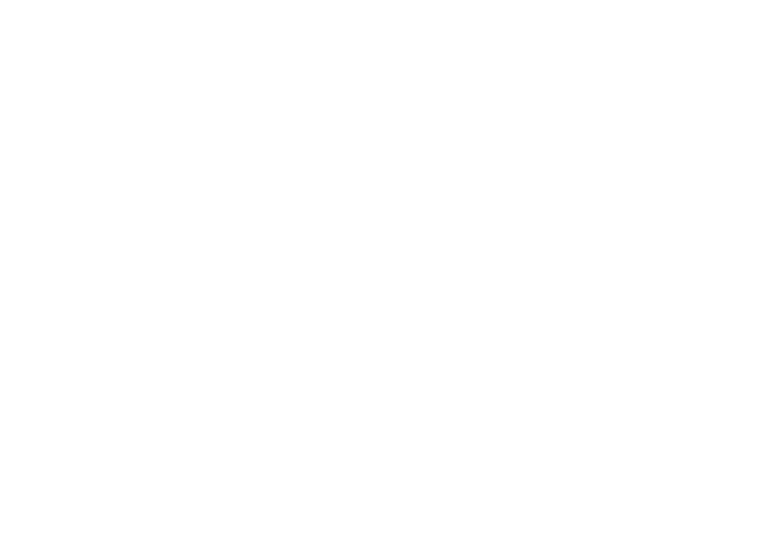
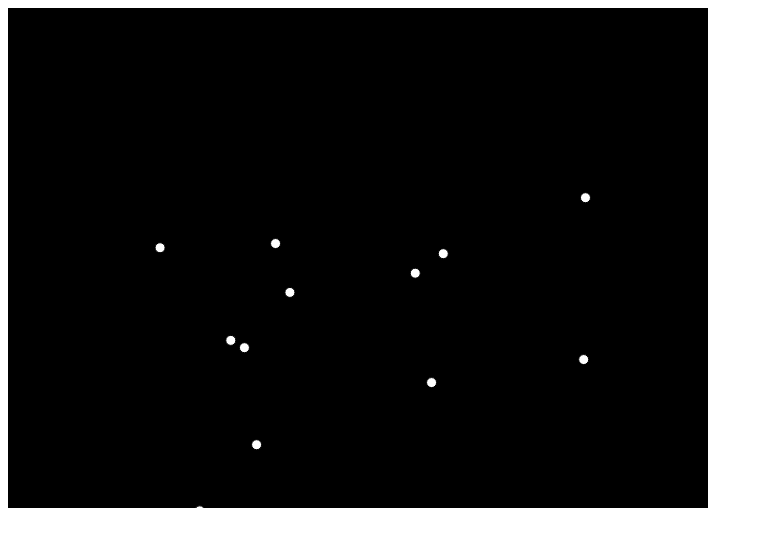
Before and after one commit to YawarRaza7349/RMWAD1-Project1, a plain HTML site: page index.html in a window 1280 px wide. Shown: the whole page, without its empty margins (0-763 px from the left). Drawn offline with Linux system fonts and the light colour scheme.

Commit message:
Added some dots.

```diff
--- a/index.html
+++ b/index.html
@@ -5,6 +5,7 @@
 	<title>Yawar Raza and Edward Finer's Rich Media Project 1</title>
 	<script src="scripts/shapes.js"></script>
 	<script src="scripts/Bumper.js"></script>
+	<script src="scripts/Dot.js"></script>
 </head>
 <body>
 	<canvas width="700" height="500">
@@ -12,14 +13,29 @@
 	</canvas>
 </body>
 <script>
-	var canvas, ctx, bumpers, CANVAS_WIDTH, CANVAS_HEIGHT, time;
+	var canvas, ctx, bumpers, dots, time, CANVAS_WIDTH, CANVAS_HEIGHT, NUM_DOTS;
+
+	function dist(x1, y1, x2, y2) {
+		var dx = x2 - x1;
+		var dy = y2 - y1;
+		return Math.sqrt(dx * dx + dy * dy);
+	}
+
+	function getCollidables() {
+		return [].concat(bumpers, dots);
+	}
 
 	function init() {
 		canvas = document.querySelector("canvas");
 		ctx = canvas.getContext("2d");
 		bumpers = [];
+		dots = [];
 		CANVAS_WIDTH = 700;
 		CANVAS_HEIGHT = 500;
+		NUM_DOTS = 20;
+		for(var i = 0; i < NUM_DOTS; ++i) {
+			dots.push(new Dot(Math.random() * CANVAS_WIDTH, Math.random() * CANVAS_HEIGHT, Math.random() * 50, Math.random() * 50, applyCircle));
+		}
 		window.addEventListener("mousedown", mouseDown);
 		window.addEventListener("mouseup", mouseUp);
 		time = Date.now();
@@ -30,13 +46,36 @@
 		var prevTime = time;
 		time = Date.now();
 		var dt = (time - prevTime) / 1000;
-		ctx.clearRect(0, 0, CANVAS_WIDTH, CANVAS_HEIGHT);
 		ctx.fillStyle = "black";
+		ctx.fillRect(0, 0, CANVAS_WIDTH, CANVAS_HEIGHT);
+		ctx.fillStyle = "white";
+		ctx.strokeStyle = "black";
 		bumpers.forEach(function(b) {
 			b.update(dt);
+			console.log(getCollidables());
+			if(getCollidables().some(function(c) {
+				return c.collide(b);
+			})) {
+				b.stopGrowth();
+			}
+		});
+		dots.forEach(function(d) {
+			d.update(dt);
+		});
+		dots.some(function(d) {
+			bumpers.forEach(function(b) {
+				if(d.collide(b)) {
+					d.reverse();
+					return true;
+				}
+				return false;
+			});
 		});
 		bumpers.forEach(function(b) {
 			b.draw(ctx);
+		});
+		dots.forEach(function(d) {
+			d.draw(ctx);
 		});
 		window.requestAnimationFrame(loop);
 	}
@@ -51,7 +90,7 @@
 		var x = e.clientX - canvas.offsetLeft;
 		var y = e.clientY - canvas.offsetTop;
 		bumpers.forEach(function(b) {
-			b.mouseUp();
+			b.stopGrowth();
 		});
 	}
 
--- a/scripts/Bumper.js
+++ b/scripts/Bumper.js
@@ -18,7 +18,7 @@ var Bumper = (function() {
 		(this.isGrowing ? grow : pulsate).call(this, dt);
 	};
 
-	Bumper.prototype.mouseUp = function() {
+	Bumper.prototype.stopGrowth = function() {
 		this.isGrowing = false;
 	};
 
--- /dev/null
+++ b/scripts/Dot.js
@@ -0,0 +1,24 @@
+var Dot = (function() {
+	var DOT_SIZE = 10;
+
+	function Dot(x, y, velX, velY, shape) {
+		this.x = x;
+		this.y = y;
+		this.velX = velX;
+		this.velY = velY;
+		this.size = DOT_SIZE;
+		shape.call(this);
+	}
+
+	Dot.prototype.update = function(dt) {
+		this.x += dt * this.velX;
+		this.y += dt * this.velY;
+	};
+
+	Dot.prototype.reverse = function() {
+		this.velX *= -1;
+		this.velY *= -1;
+	};
+
+	return Dot;
+})();
--- a/scripts/shapes.js
+++ b/scripts/shapes.js
@@ -3,5 +3,12 @@ function applyCircle() {
 		ctx.beginPath();
 		ctx.arc(this.x, this.y, this.size/2, 0, 2 * Math.PI);
 		ctx.fill();
+		ctx.stroke();
+	};
+	this.collide = function(shape) {
+		shape.collideCircle(this);
+	};
+	this.collideCircle = function(shape) {
+		return 2 * dist(this.x, this.y, shape.x, shape.y) < this.size + shape.size;
 	};
 }
```
